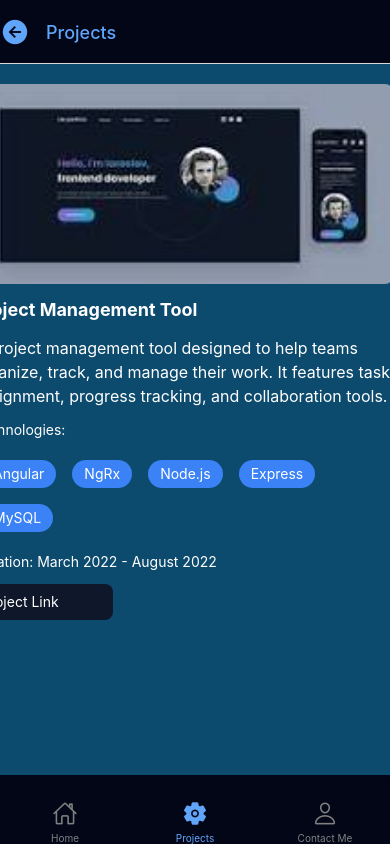
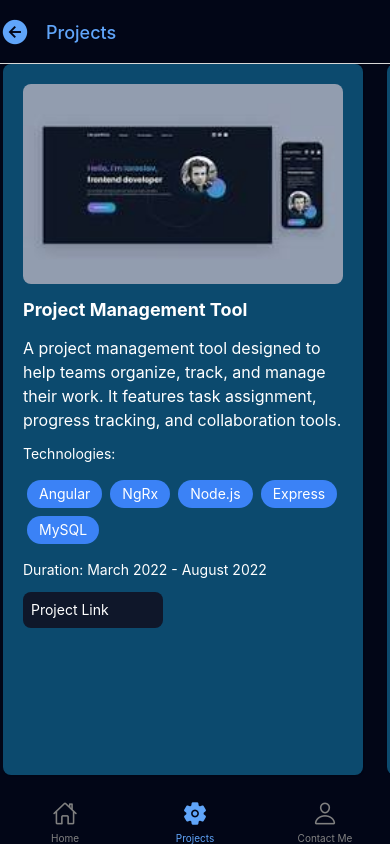
Before and after one commit to shootermv/phoenixExercise, a React Native app: screen /Projects in a window 390 px wide. Built offline with nearby package versions, Linux system fonts and the light colour scheme; no server answers.

Commit message:
fix: badges container changes to use flex rule

```diff
--- a/src/Pages/ProjectsScreen/FrontEndProjects.tsx
+++ b/src/Pages/ProjectsScreen/FrontEndProjects.tsx
@@ -18,7 +18,7 @@ const FrontendProjects = () => {
       keyExtractor={item => item.projectName}
       horizontal
       renderItem={({item}) => (
-        <View style={tw`mb-5 p-5 bg-sky-900 rounded-lg shadow w-115 mr-6`}>
+        <View style={tw`mb-5 p-5 bg-sky-900 rounded-lg shadow w-90 mr-6`}>
           <Image
             source={{uri: item.screenshot}}
             style={tw`w-full h-50 rounded-lg`}
@@ -28,11 +28,11 @@ const FrontendProjects = () => {
           </Text>
           <Text style={tw`text-base text-white mb-3`}>{item.description}</Text>
           <Text style={tw`text-sm text-white mb-3`}>Technologies:</Text>
-          <Text style={tw`text-sm text-white mb-3`}>
+          <View style={tw`mb-3 flex flex-row flex-wrap`}>
             {item.technologies.map(tech => (
               <Badge key={tech}>{tech}</Badge>
             ))}
-          </Text>
+          </View>
           <Text style={tw`text-sm text-white mb-3`}>
             Duration: {item.duration}
           </Text>
--- a/src/components/Badge.tsx
+++ b/src/components/Badge.tsx
@@ -4,7 +4,7 @@ import {View, Text} from 'react-native';
 import tw from 'twrnc';
 const Badge: React.FC<{children: React.ReactNode}> = ({children}) => {
   return (
-    <View style={tw`bg-blue-500 rounded-full px-3 py-1 m-2`}>
+    <View style={tw`bg-blue-500 rounded-full px-3 py-1 m-1`}>
       <Text style={tw`text-white text-sm`}>{children}</Text>
     </View>
   );
```
